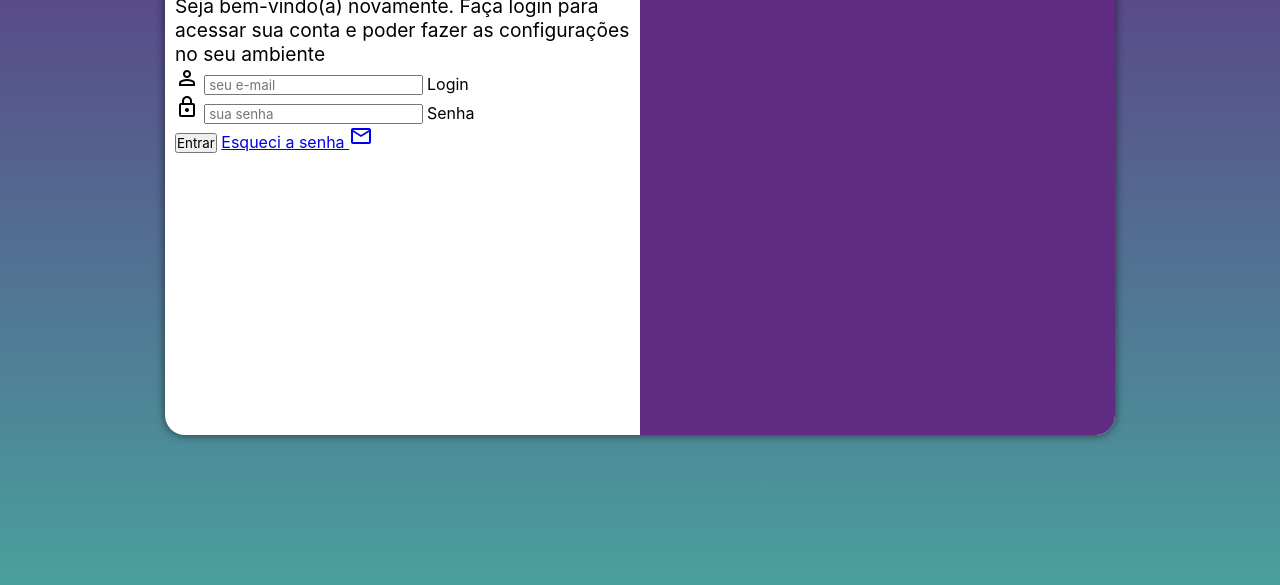
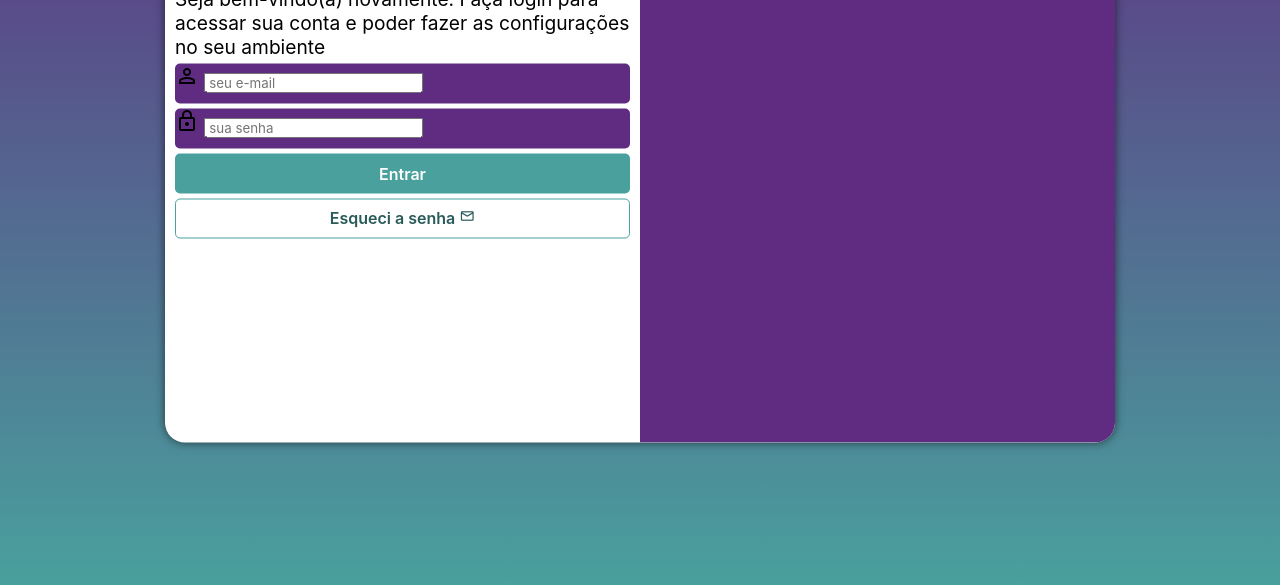
Before and after one commit to pietraataulo/projeto-login, a plain HTML site: page index.html in a window 1280 px wide. Shown: the part 215-800 px from the top of the page. Drawn offline with nearby package versions, Linux system fonts and the light colour scheme.

Commit message:
formatação do formulário

```diff
--- a/estilos/media-query.css
+++ b/estilos/media-query.css
@@ -19,6 +19,10 @@
         float: right;
         width: 70%;
 
+    }
+
+    div#formulario > p {
+        font-size: 1em;
     }
 }
 
--- a/estilos/style.css
+++ b/estilos/style.css
@@ -34,7 +34,7 @@ section#login {
     overflow: hidden; /* imagem sem borda quadrada */
     background-color: white;
     width: 250px;
-    height: 500px;
+    height: 515px;
     border-radius: 20px;
     box-shadow: 0px 0px 10px rgba(0, 0, 0, 0.592);
 
@@ -64,3 +64,63 @@ div#formulario > h1 {
 div#formulario > p {
     font-size: 0.8em;
 }
+
+form > div.campo {
+    background-color: #5f2c82;
+    display: block;
+    width: 100%;
+    height: 40px;
+    border-radius: 5px;
+    margin: 5px 0px;
+}
+
+div.campo > label {
+    display: none;
+}
+
+form > input[type=submit] {
+    display: block;
+    font-size: 1em;
+    font-weight: 600;
+    width: 100%;
+    height: 40px;
+    background-color: #49a09d;
+    color: white;
+    border: none;
+    border-radius: 5px;
+    transition: all 0.5s;
+    cursor: pointer;
+}
+
+form > input[type=submit]:hover {
+    background-color: #3b8380;
+    border-radius: 15px;
+    transition: all 0.5s;
+}
+
+form > a.botao {
+    display: block;
+    text-align: center;
+    font-size: 1em;
+    font-weight: 600;
+    width: 100%;
+    height: 40px;
+    text-decoration: none;
+    padding-top: 8px;
+    margin-top: 5px;
+    background-color: white;
+    color: #295b59;
+    border: 1px solid #49a09d;
+    border-radius: 5px;
+    transition: all 0.5s;
+}
+
+form > a.botao:hover {
+    background-color: #a9faf7;
+    border-radius: 15px;
+    transition: all 0.5s;
+}
+
+form > a.botao > span {
+    font-size: 1em;
+}
--- a/index.html
+++ b/index.html
@@ -33,7 +33,7 @@
                         <label for="isenha">Senha</label>
                     </div>
                     <input type="submit" value="Entrar">
-                    <a href="esqueci.html">Esqueci a senha <span class="material-symbols-outlined">mail</span></a>
+                    <a href="esqueci.html" class="botao">Esqueci a senha <span class="material-symbols-outlined">mail</span></a>
                 </form>
             </div>
         </section>
```
